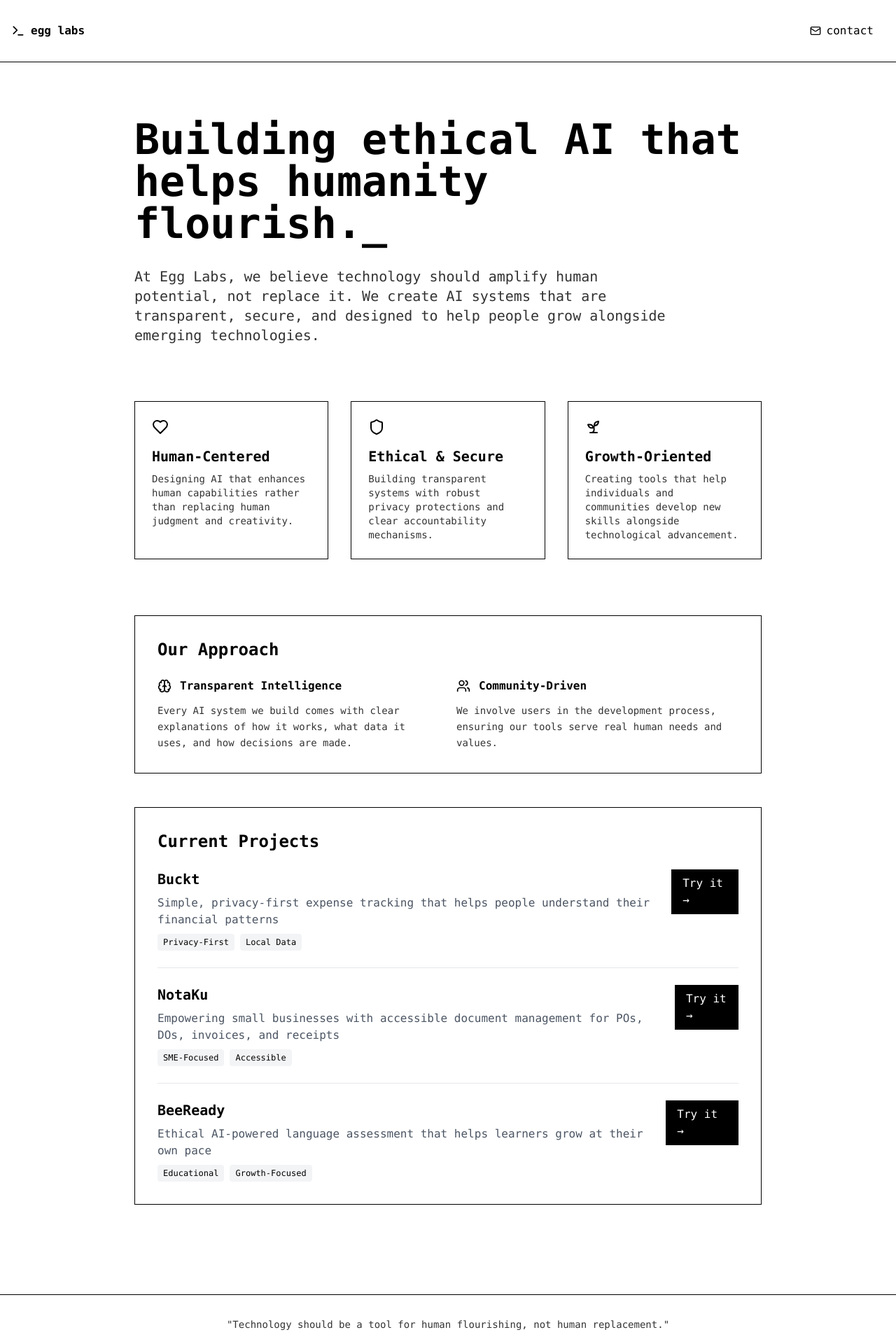
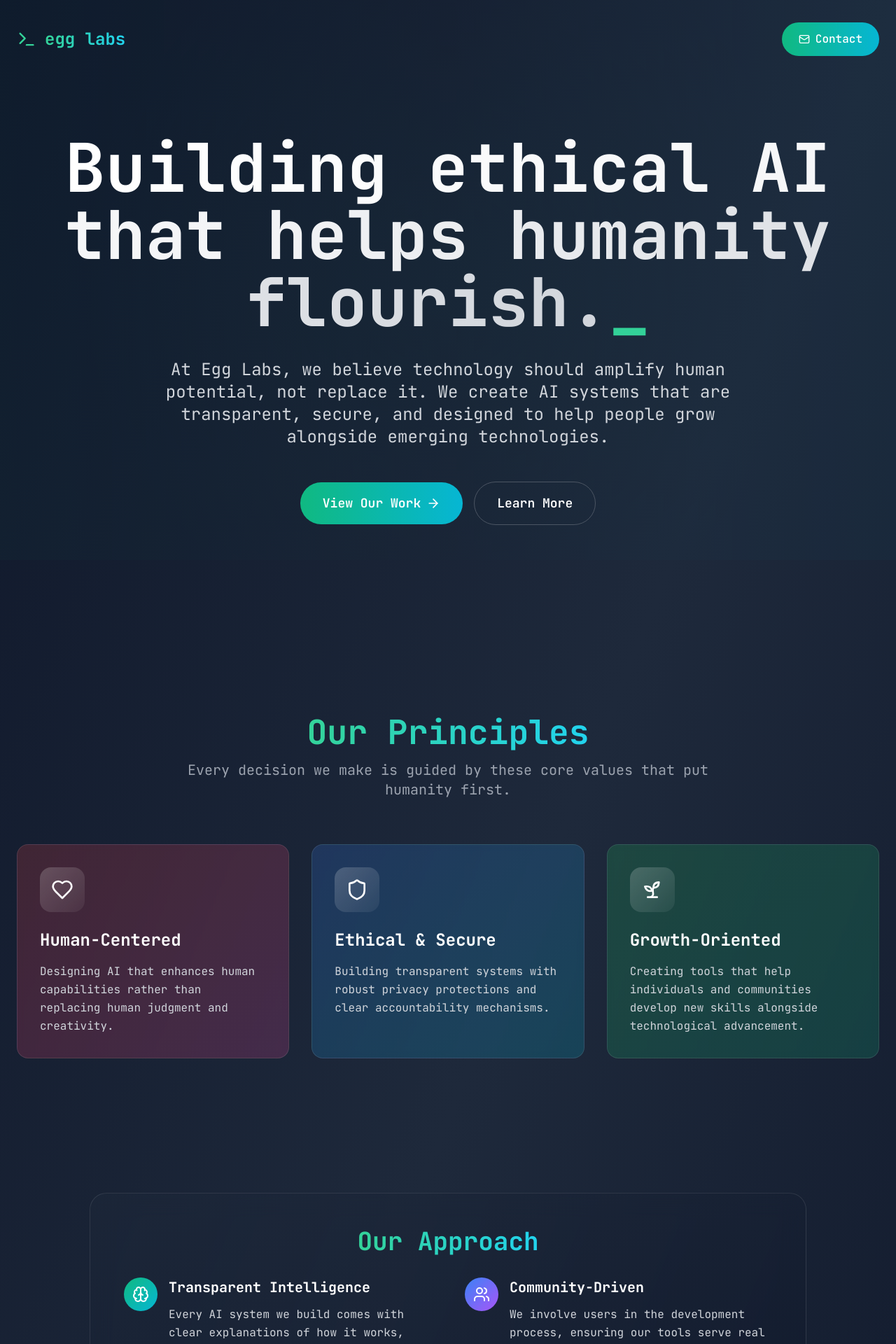
Before and after one commit to muhammadegaa/egglabs, a Next.js app: page / in a window 1280 px wide. Shown: the top 1920 px of the page at 70% size. Built offline with nearby package versions, Linux system fonts and the light colour scheme.

Commit message:
Update site with YC-worthy design and animations
🤖 Generated with [Claude Code](https://claude.ai/code)

Co-Authored-By: Claude <noreply@anthropic.com>

```diff
--- a/app/page.tsx
+++ b/app/page.tsx
@@ -1,13 +1,15 @@
 "use client"
 
-import { Mail, Terminal, Heart, Shield, Users, Brain, Sprout } from "lucide-react"
+import { Mail, Terminal, Heart, Shield, Users, Brain, Sprout, ArrowRight } from "lucide-react"
 import { useEffect, useState } from "react"
 
 export default function Home() {
   const [text, setText] = useState("")
+  const [isVisible, setIsVisible] = useState(false)
   const fullText = "Building ethical AI that helps humanity flourish."
 
   useEffect(() => {
+    setIsVisible(true)
     let index = 0
     const timer = setInterval(() => {
       setText(fullText.slice(0, index))
@@ -18,82 +20,166 @@ export default function Home() {
   }, [])
 
   return (
-    <div className="min-h-screen flex flex-col bg-white dark:bg-zinc-900 text-black dark:text-white font-mono">
-      <header className="container mx-auto px-4 py-6 flex justify-between items-center border-b border-black dark:border-white">
-        <div className="flex items-center gap-2">
-          <Terminal className="w-5 h-5" />
-          <span className="font-bold">egg labs</span>
+    <div className="min-h-screen bg-gradient-to-br from-slate-900 via-slate-800 to-slate-900 text-white overflow-hidden">
+      {/* Animated background pattern */}
+      <div className="absolute inset-0 opacity-30">
+        <div className="absolute inset-0 bg-gradient-to-r from-emerald-500/10 via-transparent to-cyan-500/10"></div>
+        <div className="absolute inset-0 bg-[radial-gradient(circle_at_50%_50%,rgba(16,185,129,0.1),transparent_70%)]"></div>
       </div>
+
+      {/* Navigation */}
+      <nav className={`relative z-50 transition-all duration-1000 ${isVisible ? 'translate-y-0 opacity-100' : '-translate-y-10 opacity-0'}`}>
+        <div className="container mx-auto px-6 py-8">
+          <div className="flex justify-between items-center">
+            <div className="flex items-center gap-3 group">
+              <div className="relative">
+                <Terminal className="w-7 h-7 text-emerald-400 transition-transform group-hover:scale-110 duration-300" />
+                <div className="absolute -inset-2 bg-emerald-400/20 rounded-full blur-md opacity-0 group-hover:opacity-100 transition-opacity duration-300"></div>
+              </div>
+              <span className="text-2xl font-bold bg-gradient-to-r from-emerald-400 to-cyan-400 bg-clip-text text-transparent">
+                egg labs
+              </span>
+            </div>
+
+            <div className="flex items-center gap-6">
               <a
                 href="mailto:helloegglabs@gmail.com?subject=Hello%20Egg%20Labs&body=I'd%20love%20to%20learn%20more%20about%20your%20projects!"
-          className="hover:bg-black hover:text-white dark:hover:bg-white dark:hover:text-black px-4 py-2 transition-colors flex items-center gap-2"
+                className="group flex items-center gap-2 px-6 py-3 bg-gradient-to-r from-emerald-500 to-cyan-500 rounded-full hover:from-emerald-400 hover:to-cyan-400 transition-all duration-300 transform hover:scale-105 hover:shadow-lg hover:shadow-emerald-500/25"
               >
-          <Mail className="w-4 h-4" />
-          <span>contact</span>
+                <Mail className="w-4 h-4 transition-transform group-hover:scale-110" />
+                <span className="font-medium">Contact</span>
               </a>
-      </header>
+            </div>
+          </div>
+        </div>
+      </nav>
 
-      <main className="container mx-auto px-4 flex-grow flex flex-col justify-center py-20">
-        <div className="max-w-4xl mx-auto w-full space-y-20">
-          <div className="space-y-8">
-            <h1 className="text-4xl sm:text-5xl md:text-6xl font-bold min-h-[4rem]">
+      {/* Hero Section */}
+      <main className="relative z-10">
+        <div className="container mx-auto px-6 pt-20 pb-32">
+          <div className={`max-w-6xl mx-auto text-center transition-all duration-1000 delay-300 ${isVisible ? 'translate-y-0 opacity-100' : 'translate-y-10 opacity-0'}`}>
+            <div className="mb-12">
+              <h1 className="text-5xl md:text-7xl lg:text-8xl font-bold mb-8 leading-tight">
+                <span className="bg-gradient-to-r from-white via-gray-100 to-gray-300 bg-clip-text text-transparent">
                   {text}
-              <span className="animate-pulse">_</span>
+                </span>
+                <span className="animate-pulse text-emerald-400">_</span>
               </h1>
-            <p className="text-lg md:text-xl opacity-80 max-w-3xl">
+
+              <p className="text-xl md:text-2xl text-gray-300 max-w-4xl mx-auto leading-relaxed mb-12">
                 At Egg Labs, we believe technology should amplify human potential, not replace it.
                 We create AI systems that are transparent, secure, and designed to help people grow
                 alongside emerging technologies.
               </p>
+
+              <div className="flex flex-col sm:flex-row gap-4 justify-center items-center">
+                <button className="group px-8 py-4 bg-gradient-to-r from-emerald-500 to-cyan-500 rounded-full font-semibold text-lg transition-all duration-300 transform hover:scale-105 hover:shadow-2xl hover:shadow-emerald-500/25 flex items-center gap-2">
+                  View Our Work
+                  <ArrowRight className="w-5 h-5 transition-transform group-hover:translate-x-1" />
+                </button>
+                <button className="px-8 py-4 border border-gray-600 rounded-full font-semibold text-lg hover:bg-white/5 transition-all duration-300 transform hover:scale-105">
+                  Learn More
+                </button>
+              </div>
+            </div>
+          </div>
         </div>
 
-          <div className="grid gap-8 md:grid-cols-2 lg:grid-cols-3">
-            <div className="border border-black dark:border-white p-6 hover:bg-black hover:text-white dark:hover:bg-white dark:hover:text-black transition-colors">
-              <Heart className="w-6 h-6 mb-4" />
-              <h2 className="text-xl font-bold mb-2">Human-Centered</h2>
-              <p className="text-sm opacity-80">
+        {/* Features Grid */}
+        <div className="container mx-auto px-6 py-24">
+          <div className={`transition-all duration-1000 delay-500 ${isVisible ? 'translate-y-0 opacity-100' : 'translate-y-10 opacity-0'}`}>
+            <h2 className="text-4xl md:text-5xl font-bold text-center mb-4">
+              <span className="bg-gradient-to-r from-emerald-400 to-cyan-400 bg-clip-text text-transparent">
+                Our Principles
+              </span>
+            </h2>
+            <p className="text-xl text-gray-400 text-center mb-16 max-w-3xl mx-auto">
+              Every decision we make is guided by these core values that put humanity first.
+            </p>
+
+            <div className="grid md:grid-cols-2 lg:grid-cols-3 gap-8 max-w-7xl mx-auto">
+              <div className="group relative p-8 bg-gradient-to-br from-red-500/20 to-pink-500/20 backdrop-blur-sm border border-white/10 rounded-2xl hover:border-white/20 transition-all duration-500 transform hover:scale-105 hover:-translate-y-2">
+                <div className="relative z-10">
+                  <div className="w-16 h-16 bg-gradient-to-br from-white/20 to-white/5 rounded-2xl flex items-center justify-center mb-6 group-hover:scale-110 transition-transform duration-300">
+                    <Heart className="w-8 h-8 text-white" />
+                  </div>
+
+                  <h3 className="text-2xl font-bold mb-4 text-white">Human-Centered</h3>
+                  <p className="text-gray-300 leading-relaxed">
                     Designing AI that enhances human capabilities rather than replacing human judgment and creativity.
                   </p>
                 </div>
 
-            <div className="border border-black dark:border-white p-6 hover:bg-black hover:text-white dark:hover:bg-white dark:hover:text-black transition-colors">
-              <Shield className="w-6 h-6 mb-4" />
-              <h2 className="text-xl font-bold mb-2">Ethical & Secure</h2>
-              <p className="text-sm opacity-80">
+                <div className="absolute inset-0 bg-gradient-to-br from-white/5 to-transparent rounded-2xl opacity-0 group-hover:opacity-100 transition-opacity duration-300"></div>
+              </div>
+
+              <div className="group relative p-8 bg-gradient-to-br from-blue-500/20 to-cyan-500/20 backdrop-blur-sm border border-white/10 rounded-2xl hover:border-white/20 transition-all duration-500 transform hover:scale-105 hover:-translate-y-2">
+                <div className="relative z-10">
+                  <div className="w-16 h-16 bg-gradient-to-br from-white/20 to-white/5 rounded-2xl flex items-center justify-center mb-6 group-hover:scale-110 transition-transform duration-300">
+                    <Shield className="w-8 h-8 text-white" />
+                  </div>
+
+                  <h3 className="text-2xl font-bold mb-4 text-white">Ethical & Secure</h3>
+                  <p className="text-gray-300 leading-relaxed">
                     Building transparent systems with robust privacy protections and clear accountability mechanisms.
                   </p>
                 </div>
 
-            <div className="border border-black dark:border-white p-6 hover:bg-black hover:text-white dark:hover:bg-white dark:hover:text-black transition-colors">
-              <Sprout className="w-6 h-6 mb-4" />
-              <h2 className="text-xl font-bold mb-2">Growth-Oriented</h2>
-              <p className="text-sm opacity-80">
+                <div className="absolute inset-0 bg-gradient-to-br from-white/5 to-transparent rounded-2xl opacity-0 group-hover:opacity-100 transition-opacity duration-300"></div>
+              </div>
+
+              <div className="group relative p-8 bg-gradient-to-br from-green-500/20 to-emerald-500/20 backdrop-blur-sm border border-white/10 rounded-2xl hover:border-white/20 transition-all duration-500 transform hover:scale-105 hover:-translate-y-2">
+                <div className="relative z-10">
+                  <div className="w-16 h-16 bg-gradient-to-br from-white/20 to-white/5 rounded-2xl flex items-center justify-center mb-6 group-hover:scale-110 transition-transform duration-300">
+                    <Sprout className="w-8 h-8 text-white" />
+                  </div>
+
+                  <h3 className="text-2xl font-bold mb-4 text-white">Growth-Oriented</h3>
+                  <p className="text-gray-300 leading-relaxed">
                     Creating tools that help individuals and communities develop new skills alongside technological advancement.
                   </p>
                 </div>
+
+                <div className="absolute inset-0 bg-gradient-to-br from-white/5 to-transparent rounded-2xl opacity-0 group-hover:opacity-100 transition-opacity duration-300"></div>
+              </div>
+            </div>
+          </div>
         </div>
 
-          <div className="space-y-12">
-            <div className="border border-black dark:border-white p-8">
+        {/* Approach Section */}
+        <div className="container mx-auto px-6 py-24">
+          <div className={`transition-all duration-1000 delay-700 ${isVisible ? 'translate-y-0 opacity-100' : 'translate-y-10 opacity-0'}`}>
+            <div className="max-w-5xl mx-auto bg-gradient-to-br from-slate-800/50 to-slate-900/50 backdrop-blur-lg border border-white/10 rounded-3xl p-12">
+              <h3 className="text-4xl font-bold mb-8 text-center">
+                <span className="bg-gradient-to-r from-emerald-400 to-cyan-400 bg-clip-text text-transparent">
+                  Our Approach
+                </span>
+              </h3>
+
+              <div className="grid md:grid-cols-2 gap-12">
                 <div className="space-y-6">
-                <h3 className="text-2xl font-bold">Our Approach</h3>
-                <div className="grid gap-6 md:grid-cols-2">
-                  <div className="space-y-3">
-                    <div className="flex items-center gap-3">
-                      <Brain className="w-5 h-5" />
-                      <h4 className="font-bold">Transparent Intelligence</h4>
+                  <div className="flex items-start gap-4">
+                    <div className="w-12 h-12 bg-gradient-to-br from-emerald-500 to-cyan-500 rounded-full flex items-center justify-center flex-shrink-0">
+                      <Brain className="w-6 h-6 text-white" />
                     </div>
-                    <p className="text-sm opacity-80 leading-relaxed">
+                    <div>
+                      <h4 className="text-xl font-bold mb-3 text-white">Transparent Intelligence</h4>
+                      <p className="text-gray-300 leading-relaxed">
                         Every AI system we build comes with clear explanations of how it works,
                         what data it uses, and how decisions are made.
                       </p>
                     </div>
-                  <div className="space-y-3">
-                    <div className="flex items-center gap-3">
-                      <Users className="w-5 h-5" />
-                      <h4 className="font-bold">Community-Driven</h4>
                   </div>
-                    <p className="text-sm opacity-80 leading-relaxed">
+                </div>
+
+                <div className="space-y-6">
+                  <div className="flex items-start gap-4">
+                    <div className="w-12 h-12 bg-gradient-to-br from-blue-500 to-purple-500 rounded-full flex items-center justify-center flex-shrink-0">
+                      <Users className="w-6 h-6 text-white" />
+                    </div>
+                    <div>
+                      <h4 className="text-xl font-bold mb-3 text-white">Community-Driven</h4>
+                      <p className="text-gray-300 leading-relaxed">
                         We involve users in the development process, ensuring our tools serve
                         real human needs and values.
                       </p>
@@ -101,89 +187,136 @@ export default function Home() {
                   </div>
                 </div>
               </div>
+            </div>
+          </div>
+        </div>
 
-            <div className="border border-black dark:border-white p-8">
-              <div className="space-y-6">
-                <h3 className="text-2xl font-bold">Current Projects</h3>
+        {/* Projects Section */}
+        <div className="container mx-auto px-6 py-24">
+          <div className={`transition-all duration-1000 delay-900 ${isVisible ? 'translate-y-0 opacity-100' : 'translate-y-10 opacity-0'}`}>
+            <h3 className="text-4xl md:text-5xl font-bold text-center mb-4">
+              <span className="bg-gradient-to-r from-emerald-400 to-cyan-400 bg-clip-text text-transparent">
+                Current Projects
+              </span>
+            </h3>
+            <p className="text-xl text-gray-400 text-center mb-16 max-w-3xl mx-auto">
+              Real-world applications of our ethical AI principles in action.
+            </p>
 
-                <div className="flex justify-between items-start border-b border-gray-200 dark:border-gray-700 pb-6">
-                  <div className="space-y-2">
-                    <h4 className="text-xl font-bold">Buckt</h4>
-                    <p className="text-gray-600 dark:text-gray-400">
+            <div className="grid md:grid-cols-2 lg:grid-cols-3 gap-8 max-w-7xl mx-auto">
+              <div className="group relative bg-gradient-to-br from-slate-800/50 to-slate-900/50 backdrop-blur-lg border border-white/10 rounded-2xl p-8 hover:border-emerald-500/50 transition-all duration-500 transform hover:scale-105 hover:-translate-y-2">
+                <div className="flex justify-between items-start mb-6">
+                  <div>
+                    <h4 className="text-2xl font-bold text-white mb-2">Buckt</h4>
+                    <span className="inline-block px-3 py-1 bg-gradient-to-r from-emerald-500/20 to-cyan-500/20 border border-emerald-500/30 rounded-full text-emerald-400 text-sm font-medium">
+                      Live
+                    </span>
+                  </div>
+                </div>
+
+                <p className="text-gray-300 leading-relaxed mb-6">
                   Simple, privacy-first expense tracking that helps people understand their financial patterns
                 </p>
-                    <div className="flex gap-2 text-xs">
-                      <span className="bg-gray-100 dark:bg-gray-800 px-2 py-1 rounded">Privacy-First</span>
-                      <span className="bg-gray-100 dark:bg-gray-800 px-2 py-1 rounded">Local Data</span>
+
+                <div className="flex flex-wrap gap-2 mb-8">
+                  <span className="px-3 py-1 bg-white/10 rounded-full text-sm text-gray-300">Privacy-First</span>
+                  <span className="px-3 py-1 bg-white/10 rounded-full text-sm text-gray-300">Local Data</span>
                 </div>
-                  </div>
+
                 <a
                   href="https://buckt.replit.app"
                   target="_blank"
                   rel="noopener noreferrer"
-                    className="px-4 py-2 bg-black text-white dark:bg-white dark:text-black hover:bg-gray-800 dark:hover:bg-gray-200 transition-colors"
+                  className="inline-flex items-center gap-2 px-6 py-3 bg-gradient-to-r from-emerald-500 to-cyan-500 rounded-full font-semibold transition-all duration-300 transform hover:scale-105 hover:shadow-lg hover:shadow-emerald-500/25 group-hover:translate-x-1"
                 >
-                    Try it →
+                  Try it
+                  <ArrowRight className="w-4 h-4 transition-transform group-hover:translate-x-1" />
                 </a>
               </div>
 
-                <div className="flex justify-between items-start border-b border-gray-200 dark:border-gray-700 pb-6">
-                  <div className="space-y-2">
-                    <h4 className="text-xl font-bold">NotaKu</h4>
-                    <p className="text-gray-600 dark:text-gray-400">
+              <div className="group relative bg-gradient-to-br from-slate-800/50 to-slate-900/50 backdrop-blur-lg border border-white/10 rounded-2xl p-8 hover:border-emerald-500/50 transition-all duration-500 transform hover:scale-105 hover:-translate-y-2">
+                <div className="flex justify-between items-start mb-6">
+                  <div>
+                    <h4 className="text-2xl font-bold text-white mb-2">NotaKu</h4>
+                    <span className="inline-block px-3 py-1 bg-gradient-to-r from-emerald-500/20 to-cyan-500/20 border border-emerald-500/30 rounded-full text-emerald-400 text-sm font-medium">
+                      Live
+                    </span>
+                  </div>
+                </div>
+
+                <p className="text-gray-300 leading-relaxed mb-6">
                   Empowering small businesses with accessible document management for POs, DOs, invoices, and receipts
                 </p>
-                    <div className="flex gap-2 text-xs">
-                      <span className="bg-gray-100 dark:bg-gray-800 px-2 py-1 rounded">SME-Focused</span>
-                      <span className="bg-gray-100 dark:bg-gray-800 px-2 py-1 rounded">Accessible</span>
+
+                <div className="flex flex-wrap gap-2 mb-8">
+                  <span className="px-3 py-1 bg-white/10 rounded-full text-sm text-gray-300">SME-Focused</span>
+                  <span className="px-3 py-1 bg-white/10 rounded-full text-sm text-gray-300">Accessible</span>
                 </div>
-                  </div>
+
                 <a
                   href="https://notaku.vercel.app"
                   target="_blank"
                   rel="noopener noreferrer"
-                    className="px-4 py-2 bg-black text-white dark:bg-white dark:text-black hover:bg-gray-800 dark:hover:bg-gray-200 transition-colors"
+                  className="inline-flex items-center gap-2 px-6 py-3 bg-gradient-to-r from-emerald-500 to-cyan-500 rounded-full font-semibold transition-all duration-300 transform hover:scale-105 hover:shadow-lg hover:shadow-emerald-500/25 group-hover:translate-x-1"
                 >
-                    Try it →
+                  Try it
+                  <ArrowRight className="w-4 h-4 transition-transform group-hover:translate-x-1" />
                 </a>
               </div>
 
-                <div className="flex justify-between items-start">
-                  <div className="space-y-2">
-                    <h4 className="text-xl font-bold">BeeReady</h4>
-                    <p className="text-gray-600 dark:text-gray-400">
+              <div className="group relative bg-gradient-to-br from-slate-800/50 to-slate-900/50 backdrop-blur-lg border border-white/10 rounded-2xl p-8 hover:border-emerald-500/50 transition-all duration-500 transform hover:scale-105 hover:-translate-y-2">
+                <div className="flex justify-between items-start mb-6">
+                  <div>
+                    <h4 className="text-2xl font-bold text-white mb-2">BeeReady</h4>
+                    <span className="inline-block px-3 py-1 bg-gradient-to-r from-emerald-500/20 to-cyan-500/20 border border-emerald-500/30 rounded-full text-emerald-400 text-sm font-medium">
+                      Live
+                    </span>
+                  </div>
+                </div>
+
+                <p className="text-gray-300 leading-relaxed mb-6">
                   Ethical AI-powered language assessment that helps learners grow at their own pace
                 </p>
-                    <div className="flex gap-2 text-xs">
-                      <span className="bg-gray-100 dark:bg-gray-800 px-2 py-1 rounded">Educational</span>
-                      <span className="bg-gray-100 dark:bg-gray-800 px-2 py-1 rounded">Growth-Focused</span>
+
+                <div className="flex flex-wrap gap-2 mb-8">
+                  <span className="px-3 py-1 bg-white/10 rounded-full text-sm text-gray-300">Educational</span>
+                  <span className="px-3 py-1 bg-white/10 rounded-full text-sm text-gray-300">Growth-Focused</span>
                 </div>
-                  </div>
+
                 <a
                   href="https://beeready.vercel.app"
                   target="_blank"
                   rel="noopener noreferrer"
-                    className="px-4 py-2 bg-black text-white dark:bg-white dark:text-black hover:bg-gray-800 dark:hover:bg-gray-200 transition-colors"
+                  className="inline-flex items-center gap-2 px-6 py-3 bg-gradient-to-r from-emerald-500 to-cyan-500 rounded-full font-semibold transition-all duration-300 transform hover:scale-105 hover:shadow-lg hover:shadow-emerald-500/25 group-hover:translate-x-1"
                 >
-                    Try it →
+                  Try it
+                  <ArrowRight className="w-4 h-4 transition-transform group-hover:translate-x-1" />
                 </a>
               </div>
             </div>
           </div>
         </div>
-        </div>
-      </main>
 
-      <footer className="container mx-auto px-4 py-8 border-t border-black dark:border-white mt-12">
-        <div className="text-center space-y-4">
-          <p className="text-sm opacity-80">
+        {/* Footer */}
+        <footer className="container mx-auto px-6 py-16 border-t border-white/10">
+          <div className={`text-center transition-all duration-1000 delay-1100 ${isVisible ? 'translate-y-0 opacity-100' : 'translate-y-10 opacity-0'}`}>
+            <div className="max-w-4xl mx-auto mb-8">
+              <blockquote className="text-2xl md:text-3xl font-light text-gray-300 mb-6 italic">
                 "Technology should be a tool for human flourishing, not human replacement."
-          </p>
-          <p className="text-xs opacity-60">
+              </blockquote>
+              <p className="text-lg text-gray-400">
                 Building ethical AI systems that grow with humanity
               </p>
             </div>
+
+            <div className="flex justify-center items-center gap-6 pt-8 border-t border-white/10">
+              <p className="text-sm text-gray-500">
+                © 2024 Egg Labs. Building the future, responsibly.
+              </p>
+            </div>
+          </div>
         </footer>
+      </main>
     </div>
   )
 }
```
Also changed, not shown: next.config.mjs (+2 -6 lines). Lines whose indentation alone changed are shown as unchanged.
